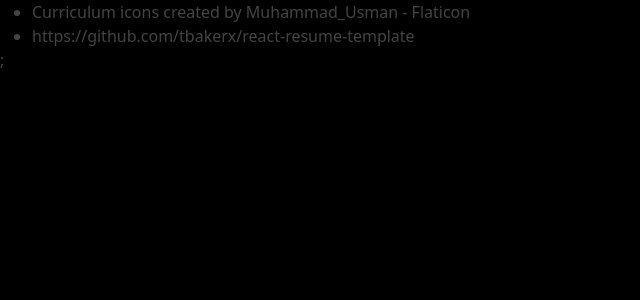
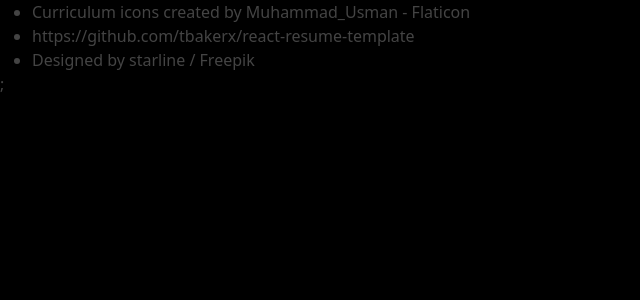
Before and after one commit to lopes-gustavo/personal-resume, a Next.js app: page /open-source in a window 1280 px wide. Shown: the top 300 px of the page, without its empty margins (0-640 px from the left). Built offline with nearby package versions, Linux system fonts and the light colour scheme.

Commit message:
add freepik in opensource

```diff
--- a/src/pages/open-source.tsx
+++ b/src/pages/open-source.tsx
@@ -16,6 +16,10 @@
             https://github.com/tbakerx/react-resume-template
           </a>
         </li>
+
+        <li>
+          <a href="http://www.freepik.com">Designed by starline / Freepik</a>
+        </li>
       </ul>
       <Analytics />;
     </>
```
